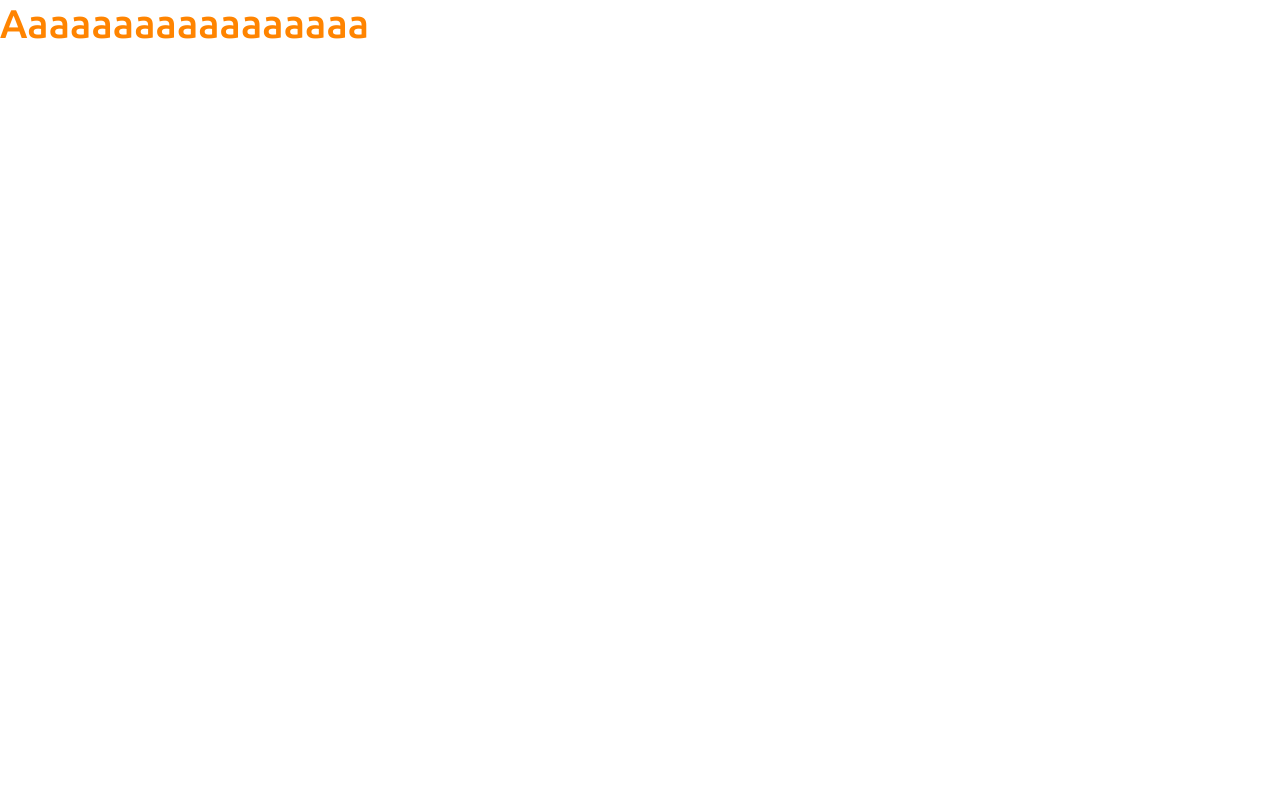
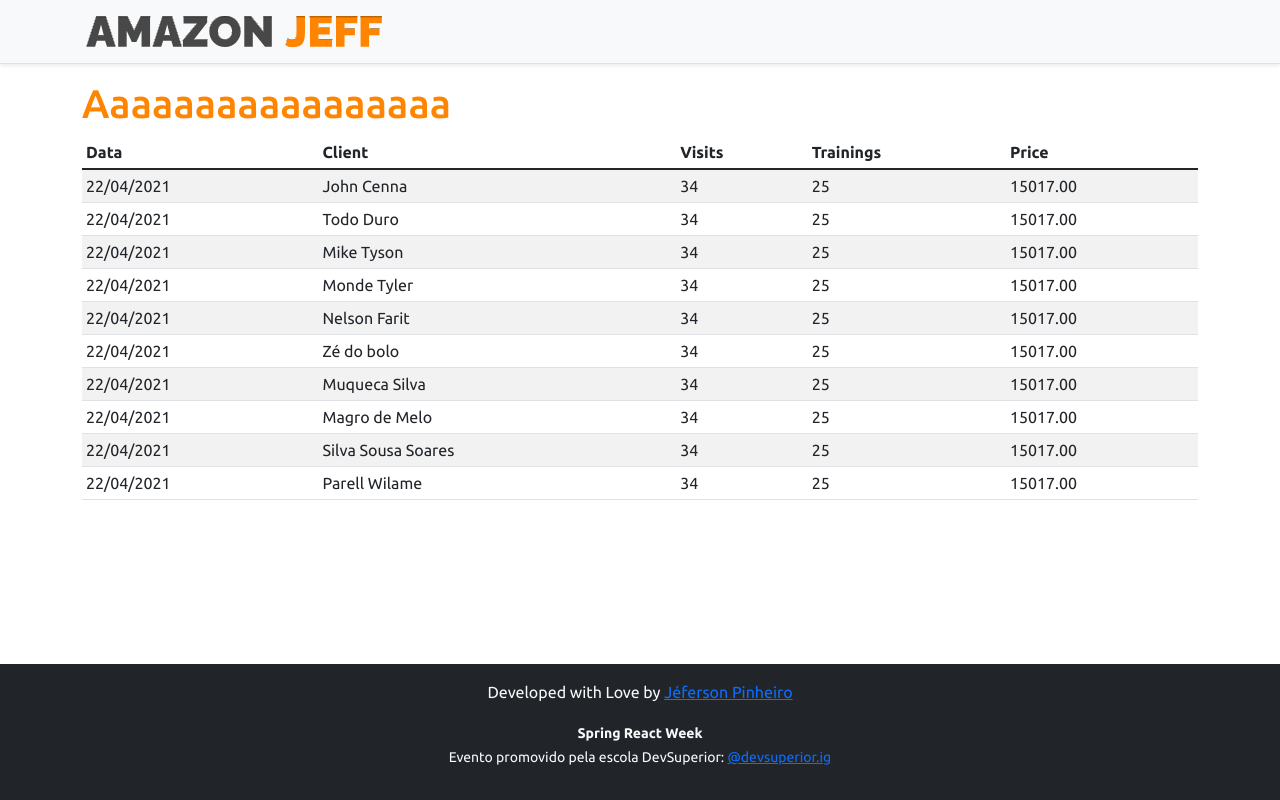
Before and after one commit to ojeffpinheiro01/dashboard, a React (Create React App) app in the folder frontend/: page / in a window 1280 px wide. Built offline with nearby package versions, Linux system fonts and the light colour scheme.

Commit message:
add componentes básicos

```diff
--- a/frontend/src/App.tsx
+++ b/frontend/src/App.tsx
@@ -1,8 +1,17 @@
+import DataTable from "components/DataTable";
+import Footer from "components/Footer";
+import NavBar from "components/NavBar";
+
 function App() {
   return (
-    <div className="App">
-      <h1 className = 'text-primary'>Aaaaaaaaaaaaaaaaa</h1>
-    </div>
+    <>
+      <NavBar />
+      <div className='container'>
+        <h1 className='text-primary'>Aaaaaaaaaaaaaaaaa</h1>
+        <DataTable />
+      </div>
+      <Footer />
+    </>
   );
 }
 
--- /dev/null
+++ b/frontend/src/components/DataTable/index.tsx
@@ -0,0 +1,94 @@
+function DataTable() {
+    return (
+        <div className="table-responsive">
+            <table className="table table-striped table-sm">
+                <thead>
+                    <tr>
+                        <th>Data</th>
+                        <th>Client</th>
+                        <th>Visits</th>
+                        <th>Trainings</th>
+                        <th>Price</th>
+                    </tr>
+                </thead>
+                <tbody>
+                    <tr>
+                        <td>22/04/2021</td>
+                        <td>John Cenna</td>
+                        <td>34</td>
+                        <td>25</td>
+                        <td>15017.00</td>
+                    </tr>
+                    <tr>
+                        <td>22/04/2021</td>
+                        <td>Todo Duro</td>
+                        <td>34</td>
+                        <td>25</td>
+                        <td>15017.00</td>
+                    </tr>
+                    <tr>
+                        <td>22/04/2021</td>
+                        <td>Mike Tyson</td>
+                        <td>34</td>
+                        <td>25</td>
+                        <td>15017.00</td>
+                    </tr>
+                    <tr>
+                        <td>22/04/2021</td>
+                        <td>Monde Tyler</td>
+                        <td>34</td>
+                        <td>25</td>
+                        <td>15017.00</td>
+                    </tr>
+                    <tr>
+                        <td>22/04/2021</td>
+                        <td>Nelson Farit</td>
+                        <td>34</td>
+                        <td>25</td>
+                        <td>15017.00</td>
+                    </tr>
+                    <tr>
+                        <td>22/04/2021</td>
+                        <td>Zé do bolo</td>
+                        <td>34</td>
+                        <td>25</td>
+                        <td>15017.00</td>
+                    </tr>
+                    <tr>
+                        <td>22/04/2021</td>
+                        <td>Muqueca Silva</td>
+                        <td>34</td>
+                        <td>25</td>
+                        <td>15017.00</td>
+                    </tr>
+                    <tr>
+                        <td>22/04/2021</td>
+                        <td>Magro de Melo</td>
+                        <td>34</td>
+                        <td>25</td>
+                        <td>15017.00</td>
+                    </tr>
+                    <tr>
+                        <td>22/04/2021</td>
+                        <td>Silva Sousa Soares</td>
+                        <td>34</td>
+                        <td>25</td>
+                        <td>15017.00</td>
+                    </tr>
+                    <tr>
+                        <td>22/04/2021</td>
+                        <td>Parell Wilame</td>
+                        <td>34</td>
+                        <td>25</td>
+                        <td>15017.00</td>
+                    </tr>
+                </tbody>
+            </table>
+        </div>
+
+
+
+    );
+}
+
+export default DataTable;
--- /dev/null
+++ b/frontend/src/components/Footer/index.tsx
@@ -0,0 +1,25 @@
+function Footer() {
+  return (
+    <footer className="footer mt-auto py-3 bg-dark">
+      <div className="container">
+        <p className="text-light">
+          Developed with Love by{" "}
+          <a href="https://github.com/ojeffpinheiro01" target="_blank" rel="noreferrer" >
+              Jéferson Pinheiro
+            </a>
+        </p>
+        <p className="text-light">
+          <small>
+            <strong>Spring React Week</strong> <br />
+            Evento promovido pela escola DevSuperior:{" "}
+            <a href="https://instagram.com/devsuperior.ig" target="_blank" rel="noreferrer" >
+                @devsuperior.ig
+            </a>
+          </small>
+        </p>
+      </div>
+    </footer>
+  );
+}
+
+export default Footer;
--- /dev/null
+++ b/frontend/src/components/NavBar/index.tsx
@@ -0,0 +1,16 @@
+import logo from 'assets/img/logo.svg'
+
+const NavBar = () => {
+  return (
+    <div className="d-flex flex-column flex-md-row align-items-center p-3 px-md-4 mb-3 bg-light border-bottom shadow-sm">
+      <div className="container">
+        <nav className="my-2 my-md-0 mr-md-3">
+          <img src={logo} alt="DevSuperior" width="300" />
+        </nav>
+      </div>
+    </div>
+
+  );
+}
+
+export default NavBar;
```
Also changed, not shown: frontend/src/assets/img/ds-dark.svg (added), frontend/src/assets/img/logo.svg (added).
